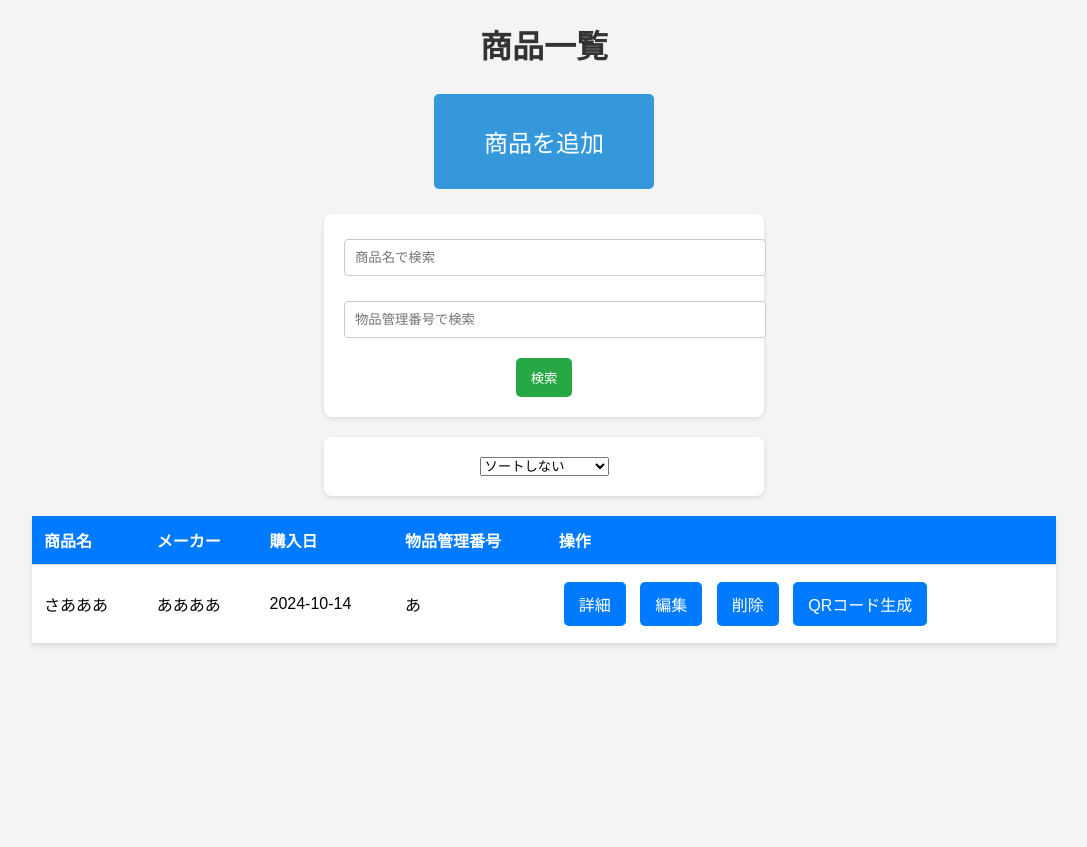
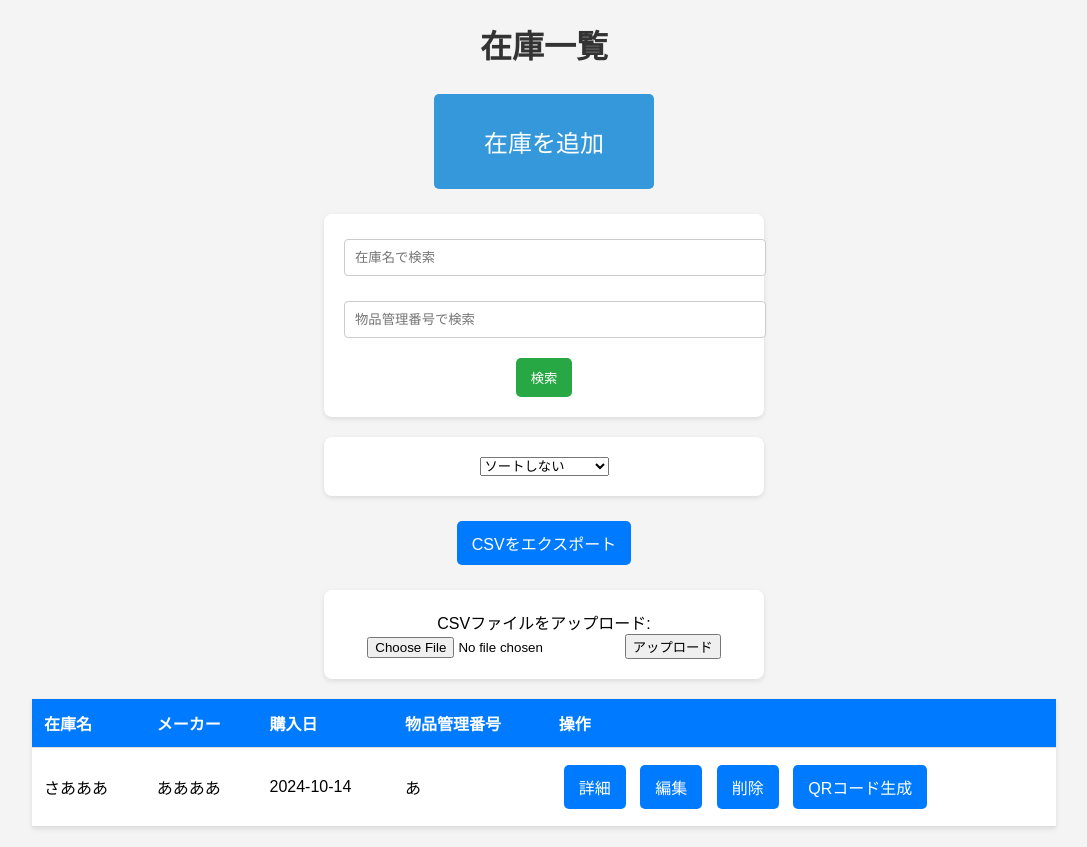
Before and after one commit to Laur3121/database, a Flask app: page /inventory in a window 1280 px wide. Shown: the whole page, without its empty margins (96-1183 px from the left). Before the commit the page ends 646 px from the top, so only its background shows below. Run offline with Flask 3, Linux system fonts and the light colour scheme; data comes from the database, SQL or seed files in the repository; both versions use the stored data as it was after the commit.

Commit message:
csv関連（インポートはできてない）

```diff
--- a/flask_inventory/app.py
+++ b/flask_inventory/app.py
@@ -1,9 +1,15 @@
-from flask import Flask, render_template, request, redirect, url_for, send_file
+from flask import Flask, render_template, request, redirect, url_for, send_file,Response,flash
 import sqlite3
 import qrcode
 import io
+import csv
 
 app = Flask(__name__)
+
+
+# 一意で安全な秘密鍵を設定
+app.config['SECRET_KEY'] = 'your_secret_key_here'
+
 
 # データベース接続
 def get_db_connection():
@@ -134,6 +140,56 @@ def product_detail(product_id):
     conn.close()
     return render_template('product_detail.html', product=product)
 
+@app.route('/upload_csv', methods=['GET', 'POST'])
+def upload_csv():
+    if request.method == 'POST':
+        if 'file' not in request.files:
+            flash('ファイルが選択されていません')
+            return redirect(request.url)
+
+        file = request.files['file']
+
+        if file.filename == '':
+            flash('ファイルが選択されていません')
+            return redirect(request.url)
+
+        if file and file.filename.endswith('.csv'):
+            filename = file.filename
+            file.save(os.path.join(app.config['UPLOAD_FOLDER'], filename))
+            flash('CSVファイルがアップロードされました')
+            return redirect(url_for('upload_csv'))
+        else:
+            flash('CSVファイルのみアップロードできます')
+            return redirect(request.url)
+
+
+
+
+
+
+@app.route('/export_csv')
+def export_csv():
+    conn = get_db_connection()
+    cursor = conn.execute('SELECT * FROM inventory')
+    data = cursor.fetchall()
+
+    output = io.StringIO()
+    csv_writer = csv.writer(output)
+
+    # ヘッダー
+    csv_writer.writerow(['商品名', 'メーカー', '購入日', '物品管理番号', '説明'])
+
+    # データを書き込み
+    for row in data:
+        csv_writer.writerow(row)
+
+    conn.close()
+
+    output.seek(0)
+    return Response(output, mimetype='text/csv',
+                    headers={'Content-Disposition': 'attachment;filename=inventory.csv'})
+
+
 # QRコード生成処理
 @app.route('/generate_qr/<int:product_id>')
 def generate_qr(product_id):
--- a/flask_inventory/templates/inventory.html
+++ b/flask_inventory/templates/inventory.html
@@ -4,7 +4,7 @@
     <meta charset="UTF-8">
     <meta name="viewport" content="width=device-width, initial-scale=1.0">
     <link rel="stylesheet" href="{{ url_for('static', filename='styles.css') }}">
-    <title>商品一覧</title>
+    <title>在庫一覧</title>
 </head>
 
 <style>
@@ -36,12 +36,12 @@
 </style>
 </head>
 <body>
-<h1>商品一覧</h1>
-<a href="{{ url_for('show_add_product') }}" class="add-product-btn">商品を追加</a>
+<h1>在庫一覧</h1>
+<a href="{{ url_for('show_add_product') }}" class="add-product-btn">在庫を追加</a>
 
     <!-- 検索フォーム -->
     <form method="GET" action="{{ url_for('inventory') }}">
-        <input type="text" name="search" placeholder="商品名で検索" value="{{ request.args.get('search', '') }}">
+        <input type="text" name="search" placeholder="在庫名で検索" value="{{ request.args.get('search', '') }}">
         <input type="text" name="item_number" placeholder="物品管理番号で検索" value="{{ request.args.get('item_number', '') }}">
         <input type="submit" value="検索">
     </form>
@@ -54,10 +54,19 @@
         </select>
     </form>
 
+
+
+    <a href="{{ url_for('export_csv') }}">CSVをエクスポート</a>
+<form action="{{ url_for('upload_csv') }}" method="POST" enctype="multipart/form-data">
+    <label for="csv_file">CSVファイルをアップロード:</label>
+    <input type="file" id="csv_file" name="csv_file" accept=".csv">
+    <button type="submit">アップロード</button>
+</form>
+
     <table>
         <thead>
             <tr>
-                <th>商品名</th>
+                <th>在庫名</th>
                 <th>メーカー</th>
                 <th>購入日</th>
                 <th>物品管理番号</th>
@@ -83,7 +92,7 @@
     </table>
 
     {% if not products %}
-        <p>商品が見つかりませんでした。</p>
+        <p>在庫が見つかりませんでした。</p>
     {% endif %}
 </body>
 </html>
```
Also changed, not shown: flask_inventory/inventory.db.
